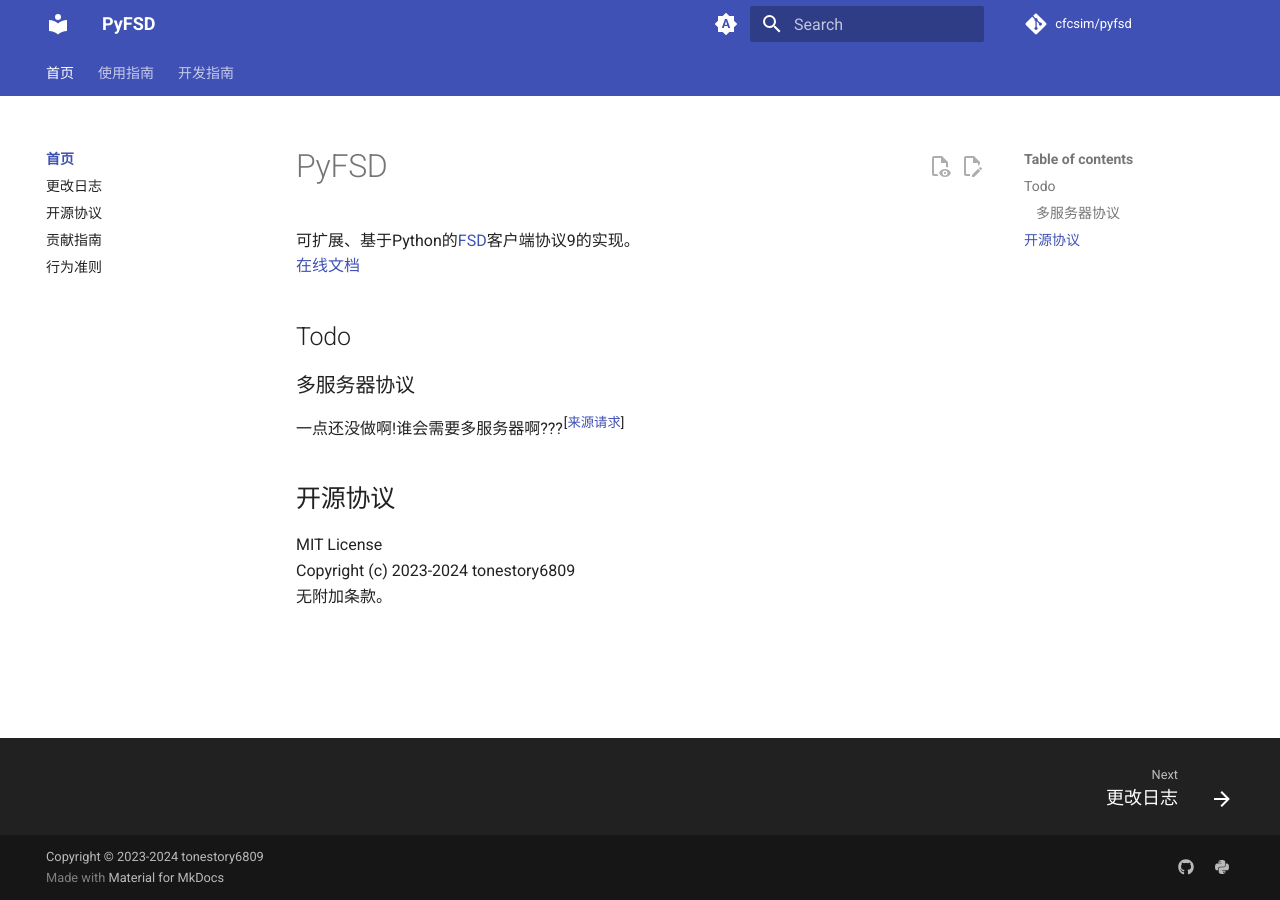
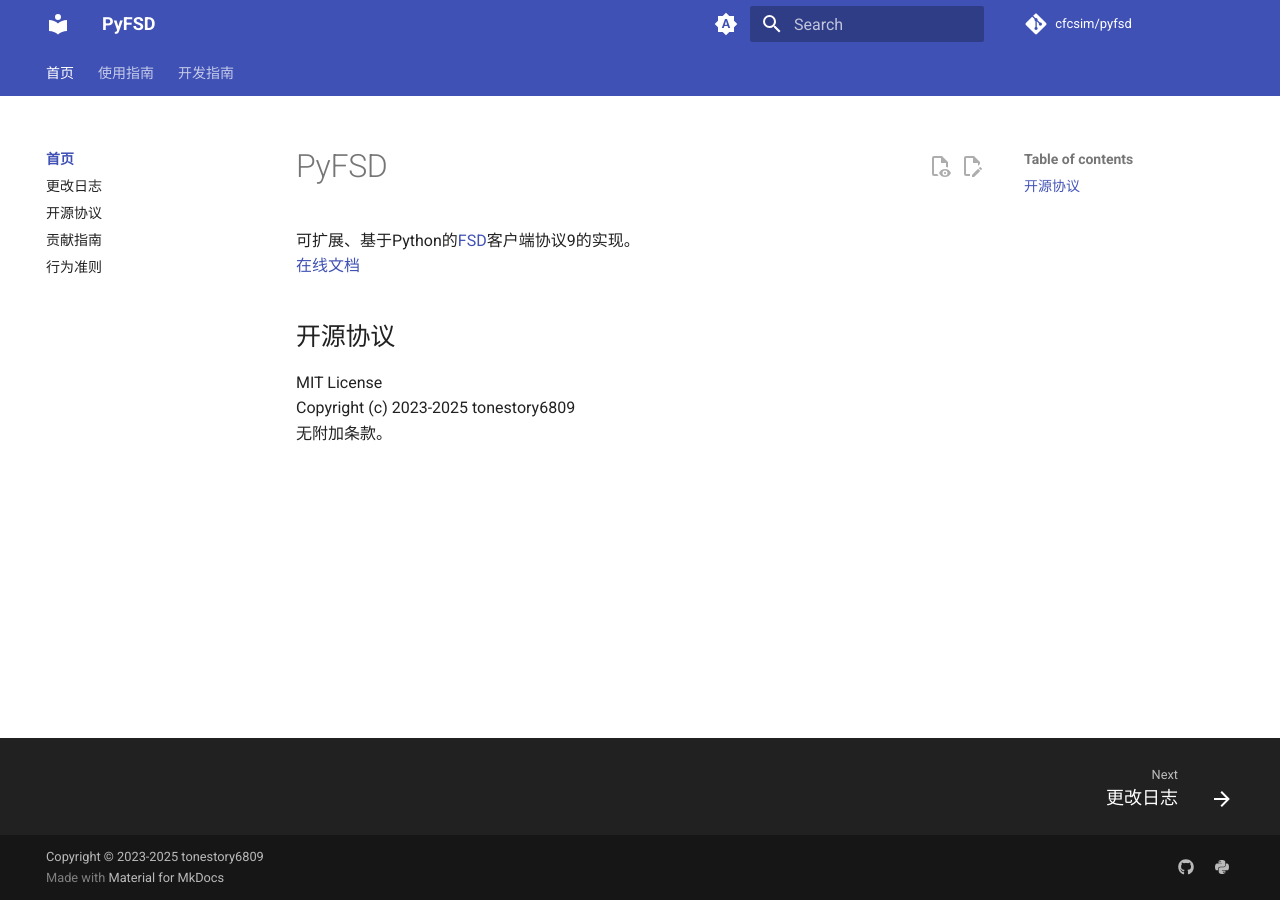
Before and after one commit to cfcsim/pyfsd, an MkDocs documentation site: the page built from docs/index.md, in a window 1280 px wide. Built offline with MkDocs 1.6.1 and Material for MkDocs 9.7.7, drawn with Linux system fonts in a browser that asks for light colours; comment, search, counter and statistics services are not loaded; the version menu is left out.

Commit message:
chore: update README, update copyright year to 2025

```diff
--- a/.copier-answers.yml
+++ b/.copier-answers.yml
@@ -4,7 +4,7 @@
 author_email: 175278158+tonestory6809@users.noreply.github.com
 author_fullname: tonestory6809
 author_username: tonestory6809
-copyright_date: '2023-2024'
+copyright_date: '2023-2025'
 copyright_holder: tonestory6809
 copyright_holder_email: 175278158+tonestory6809@users.noreply.github.com
 copyright_license: MIT License
--- a/README.md
+++ b/README.md
@@ -2,11 +2,7 @@
 可扩展、基于Python的[FSD](https://github.com/kuroneko/fsd)客户端协议9的实现。
 [在线文档](https://cfcsim.github.io/pyfsd)
 
-## Todo
-### 多服务器协议
-一点还没做啊!谁会需要多服务器啊???<sup>[[来源请求]()]</sup>
-
 ## 开源协议
 MIT License
-Copyright (c) 2023-2024 tonestory6809
+Copyright (c) 2023-2025 tonestory6809
 无附加条款。
--- a/mkdocs.yml
+++ b/mkdocs.yml
@@ -6,7 +6,7 @@
 repo_name: "cfcsim/pyfsd"
 site_dir: "site"
 watch: [mkdocs.yml, README.md, CONTRIBUTING.md, CHANGELOG.md, src/pyfsd]
-copyright: Copyright &copy; 2023-2024 tonestory6809
+copyright: Copyright &copy; 2023-2025 tonestory6809
 edit_uri: edit/async_dev/docs/
 
 nav:
```
Also changed, not shown: 1 other file.
